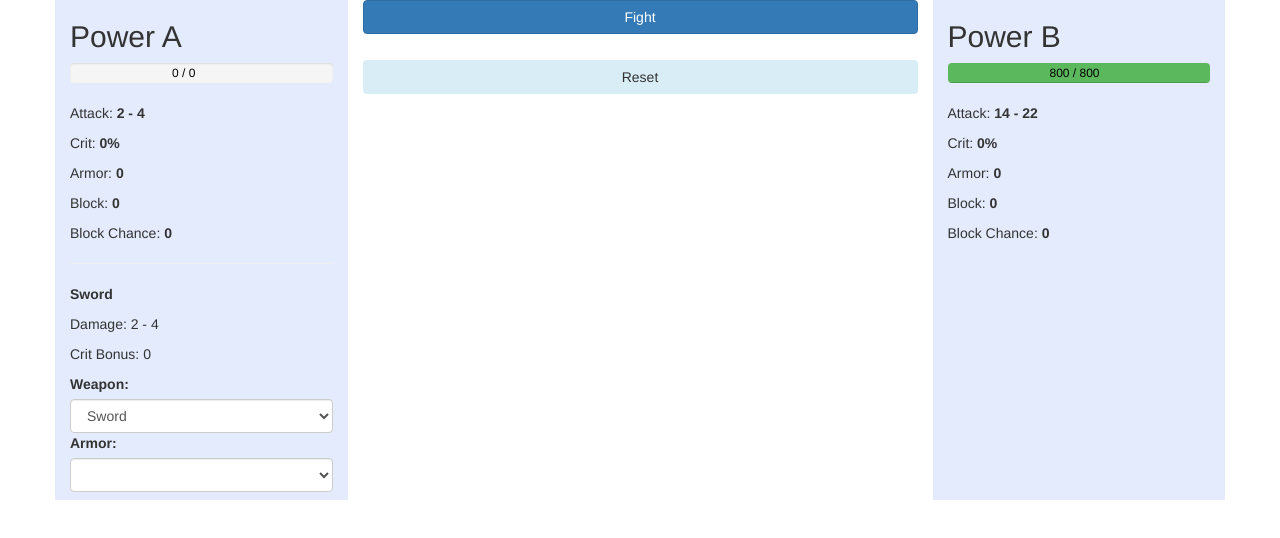
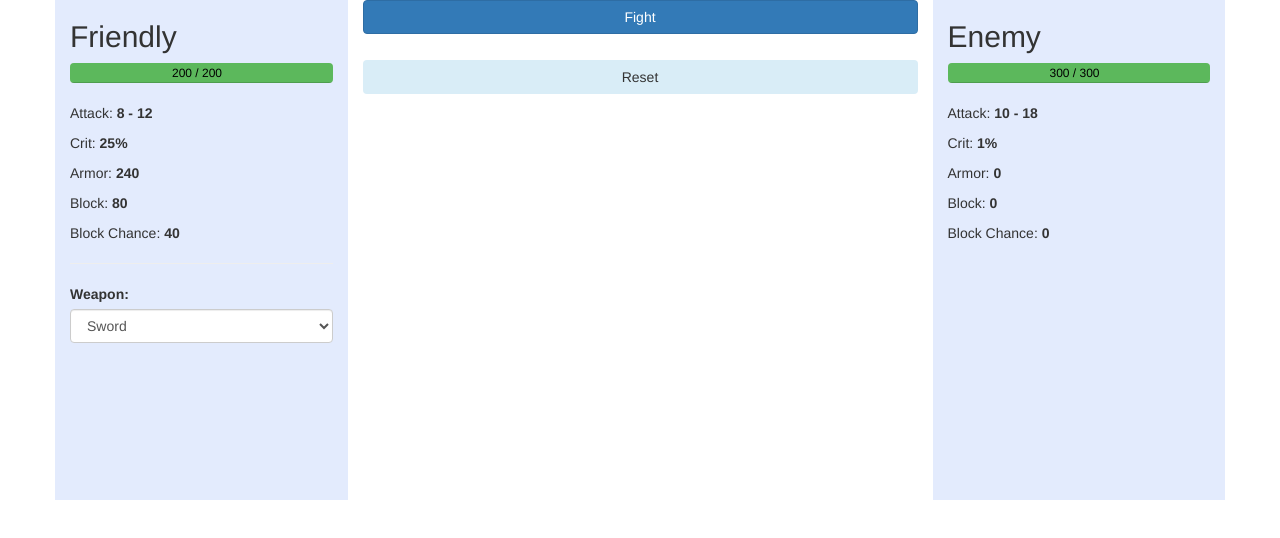
Before and after one commit to eldarmoore/Angular7, an Angular app: page / in a window 1280 px wide. Shown: the top 538 px of the page. Built offline with nearby package versions, Linux system fonts and the light colour scheme.

Commit message:
Working on OOP part

```diff
--- a/src/app/app.component.html
+++ b/src/app/app.component.html
@@ -1,36 +1,28 @@
 <div class="container">
   <div class="row">
 
-    <!-- Friendly Player Stats -->
+    <!-- Player 1 Player Stats -->
     <div class="col-md-3" style="background-color: #E3EBFD; height: 500px">
-      <h2>Power A</h2>
+      <h2>{{player1.name}}</h2>
 
       <!-- HEALTH BAR -->
       <div class="progress">
-        <div class="progress-bar {{ progressBar(prstHealth(player1_health, player1_currentHealth)) }}" role="progressbar" aria-valuenow="40"
-             aria-valuemin="0" aria-valuemax="100" [style.width.%]="prstHealth(player1_health, player1_currentHealth)">
-          <span class="progress-text">{{ player1_currentHealth }} / {{ player1_health }}</span>
+        <div class="progress-bar {{ progressBar(prstHealth(player1.health, player1.currentHealth)) }}" role="progressbar" aria-valuenow="40"
+             aria-valuemin="0" aria-valuemax="100" [style.width.%]="prstHealth(player1.health, player1.currentHealth)">
+          <span class="progress-text">{{ player1.currentHealth }} / {{ player1.health }}</span>
         </div>
       </div>
       <!-- END - HEALTH BAR -->
 
-      <p>Attack:  <b>{{ player1_minAttack + getItem(weaponSelected)[0].minAttack }} - {{ player1_maxAttack + getItem(weaponSelected)[0].maxAttack }}</b></p>
-      <p>Crit:    <b>{{ player1_criticalStrike + getItem(weaponSelected)[0].criticalStrike }}%</b></p>
+      <p>Attack:  <b>{{ player1.minAttack }} - {{ player1.maxAttack }}</b></p>
+      <p>Crit:    <b>{{ player1.criticalStrikeChance }}%</b></p>
       <p>Armor:   <b>{{ player1.armor }}</b></p>
       <p>Block:   <b>{{ player1.block }}</b></p>
       <p>Block Chance: <b>{{ player1.blockChance }}</b></p>
       <hr>
-      <!--<p>{{ displayItem[0].name }}</p>-->
-      <p><b>{{ getItem(weaponSelected)[0].name }}</b></p>
-      <p>Damage: {{ getItem(weaponSelected)[0].minAttack }} - {{ getItem(weaponSelected)[0].maxAttack }}</p>
-      <p>Crit Bonus: {{ getItem(weaponSelected)[0].criticalStrike }}</p>
       <label for="player1-weapons-list">Weapon:</label>
-      <select id="player1-weapons-list" class="form-control" [(ngModel)]="weaponSelected">
-        <option *ngFor="let weapon of items" [value]="weapon.name" [selected]="weapon.name == 'Sword'">{{ weapon.name }}</option>
-      </select>
-      <label for="player1-armor-list">Armor:</label>
-      <select id="player1-armor-list" class="form-control" [(ngModel)]="armorSelected">
-        <!--<option *ngFor="let item of items" [value]="item.name" [selected]="item.name == 'Sword'">{{ item.name }}</option>-->
+      <select id="player1-weapons-list" class="form-control">
+        <option *ngFor="let item of items.weapons" [value]="item.name" [selected]="item.name == 'Sword'">{{ item.name }}</option>
       </select>
     </div>
 
@@ -39,24 +31,16 @@
       <button class="btn btn-primary col-md-12" (click)="onFight()">Fight</button>
       <p style="height: 50px">{{ status }}</p>
       <button class="btn bg-info col-md-12" (click)="resetStats()">Reset</button>
-      <!--<div class="row">-->
-        <!--<div class="col-md-6">-->
-          <!--<p *ngFor="let log of friendlyCombatLog">Friendly hits Enemy for <span style="color: blue;">{{ log }}</span></p>-->
-        <!--</div>-->
-        <!--<div class="col-md-6">-->
-          <!--<p *ngFor="let log of enemyCombatLog">Enemy hits Friendly for <span style="color: red;">{{ log }}</span></p>-->
-        <!--</div>-->
-      <!--</div>-->
       <div class="row">
         <div class="col-md-12">
-          <p *ngFor="let log of combatlog">{{ log }}</p>
+          <p *ngFor="let log of combatlog" >{{ log }}</p>
         </div>
       </div>
     </div>
 
     <!-- Target Stats -->
     <div class="col-md-3" style="background-color: #E3EBFD; height: 500px">
-      <h2>Power B</h2>
+      <h2>{{ player2.name }}</h2>
 
       <!-- HEALTH BAR -->
       <div class="progress">
@@ -69,7 +53,7 @@
       <!-- END - HEALTH BAR -->
 
       <p>Attack:  <b>{{ player2.minAttack }} - {{ player2.maxAttack }}</b></p>
-      <p>Crit:    <b>{{ player2.criticalStrike }}%</b></p>
+      <p>Crit:    <b>{{ player2.criticalStrikeChance }}%</b></p>
       <p>Armor:   <b>{{ player2.armor }}</b></p>
       <p>Block:   <b>{{ player2.block }}</b></p>
       <p>Block Chance: <b>{{ player2.blockChance }}</b></p>
--- a/src/app/app.component.ts
+++ b/src/app/app.component.ts
@@ -1,7 +1,7 @@
 import {Component, OnInit} from '@angular/core';
-import {CharacterModel} from './models/character.model';
+import {Character} from './models/Character';
 import {Items} from './services/items.service';
-import {Item} from './models/item.model';
+import {Weapon} from './models/Weapon';
 
 @Component({
   selector: 'app-root',
@@ -12,52 +12,27 @@ export class AppComponent implements OnInit {
 
   public weaponSelected: string;
   public armorSelected: string;
-  public player1FilteredAttack: number;
-  public player2FilteredAttack: number;
-  public player1: CharacterModel = new CharacterModel('Friendly', 2, 1, 0, 200, 200, 0, 0, 0, 4);
-  public player2: CharacterModel = new CharacterModel('Enemy', 22, 14, 0, 800, 800, 0, 0, 0, 4);
+  public player1CurrentAttack: number;
+  public player2CurrentAttack: number;
+  public player1: Character = new Character('Friendly', 12, 8, 25, 200, 200, 240, 40, 80, 0, 3.5);
+  public player2: Character = new Character('Enemy', 18, 10, 1, 300, 300, 0, 0, 0, 0, 3.5);
   public status: string;
-  public player1CritTrigger: boolean;
-  public player2CritTrigger: boolean;
   public combatlog = [];
-  displayItem: Item[];
-  items: Item[] = new Items().items;
-
-  public player1_minAttack = 0;
-  public player1_maxAttack = 0;
-  public player1_criticalStrike = 0;
-  public player1_critMultiplier = 0;
-  public player1_health = 0;
-  public player1_currentHealth = 0;
+  public items: Items = new Items();
 
   constructor() {
-    console.log(this.combatlog.length);
     this.weaponSelected = 'Sword';
-  }
-
-  getItem(name) {
-    const obj: Item[] = this.items.filter(function(node) {
-      return node.name === name;
-    });
-    return obj;
+    console.log(this.items.weapons);
   }
 
   ngOnInit() {
   }
 
   resetStats() {
-    this.player1_currentHealth = this.player1.health + this.getItem(this.weaponSelected)[0].health;
+    this.player1.currentHealth = this.player1.health;
     this.player2.currentHealth = this.player2.health;
     this.combatlog = [];
     this.status = '';
-  }
-
-  public playerCritTest(crit) {
-    if (crit === true) {
-      return '*critically hit*';
-    } else {
-      return 'hit';
-    }
   }
 
   public prstHealth(health, currentHealth) {
@@ -82,7 +57,15 @@ export class AppComponent implements OnInit {
     if (Math.random() * 100 < chance) {
       return damage * critMultiplier;
     } else {
-      return damage;
+      return false;
+    }
+  }
+
+  playerCritTest(crit) {
+    if (crit > 0) {
+      return '*critically hit*';
+    } else {
+      return 'hit';
     }
   }
 
@@ -102,75 +85,71 @@ export class AppComponent implements OnInit {
     return Math.round((1 - (armor / 1000)) * damage);
   }
 
+  // Generate random number between min - max
+  randomAttack(minAttack, maxAttack) {
+    // Math.floor(Math.random() * (max - min + 1)) + min
+    return Math.floor(Math.random() * (maxAttack - minAttack) + 1) + minAttack;
+  }
+
+  returnHelthStatus(attacker, defenderHealth) {
+    if (attacker >= 0) {
+      if (defenderHealth - attacker > 0) {
+        defenderHealth -= attacker;
+        return defenderHealth;
+      } else {
+        defenderHealth = 0;
+        return defenderHealth;
+      }
+    } else {
+      console.log('Player1 attack is null');
+    }
+  }
+
   onFight() {
 
     if (this.combatlog.length > 0) {
 
-      if (this.player1_health && this.player2.currentHealth > 0) {
+      if (this.player1.currentHealth && this.player2.currentHealth > 0) {
 
-        // Generate random number between min - max
-        // Math.floor(Math.random() * (max - min + 1)) + min
-        const friendlyAttackBasic = Math.floor(Math.random() * (this.player1_maxAttack - this.player1_minAttack) + 1) + this.player1_minAttack;
+        // Get Random Value
+        this.player1CurrentAttack = this.randomAttack(this.player1.minAttack, this.player1.maxAttack);
+        this.player2CurrentAttack = this.randomAttack(this.player2.minAttack, this.player2.maxAttack);
 
         // Critical strike chance
-        const friendlyAttack = this.critChance(this.player1_criticalStrike, friendlyAttackBasic, this.player1_critMultiplier);
-        console.log(this.player1_criticalStrike);
-        console.log(this.player1CritTrigger);
-        if (friendlyAttack !== friendlyAttackBasic) {
-          this.player1CritTrigger = true;
-        } else {
-          this.player1CritTrigger = false;
+        const ifCritPlayer1 = this.critChance(this.player1.criticalStrikeChance, this.player1CurrentAttack, this.player1.critMultiplier);
+        const ifCritPlayer2 = this.critChance(this.player2.criticalStrikeChance, this.player2CurrentAttack, this.player2.critMultiplier);
+
+        console.log(ifCritPlayer1);
+
+        if (ifCritPlayer1) {
+          this.player1CurrentAttack = ifCritPlayer1;
+        }
+        if (ifCritPlayer2) {
+          this.player2CurrentAttack = ifCritPlayer2;
         }
 
-        if (friendlyAttack >= 0) {
-          this.player1FilteredAttack = this.blockChance(this.player2.blockChance, this.armorMitigation(friendlyAttack, this.player2.armor), this.player2.block);
-          if (this.player2.currentHealth - this.player1FilteredAttack > 0) {
-            this.player2.currentHealth -= this.player1FilteredAttack;
-          } else {
-            this.player2.currentHealth = 0;
-            this.status = 'Friendly player has WON!';
-          }
-        } else {
-          console.log('Player1 attack is null');
+        // Attack after block and armor
+        this.player1CurrentAttack = this.blockChance(this.player2.blockChance, this.armorMitigation(this.player1CurrentAttack, this.player2.armor), this.player2.block);
+        this.player2CurrentAttack = this.blockChance(this.player1.blockChance, this.armorMitigation(this.player2CurrentAttack, this.player1.armor), this.player1.block);
+
+        // Player1 turn
+        this.player2.currentHealth = this.returnHelthStatus(this.player1CurrentAttack, this.player2.currentHealth);
+
+        // Player2 turn
+        this.player1.currentHealth = this.returnHelthStatus(this.player2CurrentAttack, this.player1.currentHealth);
+
+        const log = this.player1.name + ' ' + this.playerCritTest(ifCritPlayer1) +  ' ' + this.player2.name + ' for ' + this.player1CurrentAttack.toString() + ' damage and get ' + this.playerCritTest(ifCritPlayer2) + ' by ' + this.player2CurrentAttack.toString() + ' damage.';
+        this.combatlog.push(log);
+
+        if (!this.player1.currentHealth && !this.player2.currentHealth) {
+          this.combatlog.push('Match is even!');
+        } else if (!this.player1.currentHealth) {
+          this.combatlog.push(this.player2.name + ' has Won the Fight!');
+        } else if (!this.player2.currentHealth) {
+          this.combatlog.push(this.player1.name + ' has Won the Fight!');
         }
-
-        // Generate random number between min - max
-        // Math.floor(Math.random() * (max - min + 1)) + min
-        const enemyAttackBasic = Math.floor(Math.random() * (this.player2.maxAttack - this.player2.minAttack + 1)) + this.player2.minAttack;
-
-        // Critical strike chance
-        const enemyAttack = this.critChance(this.player2.criticalStrike, enemyAttackBasic, this.player2.critMultiplier);
-        if (enemyAttack !== enemyAttackBasic) {
-          this.player2CritTrigger = true;
-          console.log(enemyAttackBasic);
-          console.log(enemyAttack);
-          console.log(this.player1CritTrigger);
-        } else {
-          this.player1CritTrigger = false;
-        }
-        if (enemyAttack >= 0) {
-          this.player2FilteredAttack = this.blockChance(this.player1.blockChance, this.armorMitigation(enemyAttack, this.player1.armor), this.player1.armor);
-          if (this.player1_currentHealth - this.player2FilteredAttack > 0) {
-            this.player1_currentHealth -= this.player2FilteredAttack;
-          } else {
-            this.player1_currentHealth = 0;
-            this.status = 'Enemy player has WON!';
-          }
-        } else {
-          console.log('Player2 attack is null');
-        }
-
-        const log = 'You ' + this.playerCritTest(this.player1CritTrigger) + ' your target for ' + this.player1FilteredAttack.toString() + ' damage and get ' + this.playerCritTest(this.player2CritTrigger) + ' by ' + this.player2FilteredAttack.toString() + ' damage.';
-        this.combatlog.push(log);
       }
     } else {
-      this.player1_minAttack = this.player1.minAttack + this.getItem(this.weaponSelected)[0].minAttack;
-      this.player1_maxAttack = this.player1.maxAttack + this.getItem(this.weaponSelected)[0].maxAttack;
-      this.player1_criticalStrike = this.player1.criticalStrike + this.getItem(this.weaponSelected)[0].criticalStrike;
-      this.player1_critMultiplier = this.player1.critMultiplier + this.getItem(this.weaponSelected)[0].critMultiplier;
-      this.player1_health = this.player1.health + this.getItem(this.weaponSelected)[0].health;
-      this.player1_currentHealth = this.player1.health + this.getItem(this.weaponSelected)[0].health;
-
       this.combatlog.push('Fight Started!');
     }
 
--- a/src/app/models/item.model.ts
+++ b/src/app/models/Weapon.ts
@@ -1,4 +1,4 @@
-export class Item {
+export class Weapon {
 
   constructor(
     public name: string,
--- a/src/app/services/items.service.ts
+++ b/src/app/services/items.service.ts
@@ -1,17 +1,14 @@
-import { Item } from '../models/item.model';
+import { Weapon } from '../models/Weapon';
 
 export class Items {
-  items: Item[] = [];
+  weapons: Weapon[] = [];
 
   constructor() {
-    this.items.push(new Item('Hatchet', 3, 6, 0, 0, 0, 0, 0, 1));
-    this.items.push(new Item('Sword', 2, 4, 0, 0, 0, 0, 0, 1));
-    this.items.push(new Item('Pike', 4, 8, 0, 0, 0, 0, 0, 1));
-    this.items.push(new Item('Axe', 8, 16, 0, 0, 0, 0, 0, 1));
-    this.items.push(new Item('Gladius', 24, 48, 12, 20, 0, 0, 0, 1));
-    this.items.push(new Item('Excalibur', 124, 188, 22, 128, 0, 0, 0, 1));
-    this.items.push(new Item('Dress', 24, 48, 12, 20, 0, 0, 0, 2));
-    this.items.push(new Item('Cloths', 24, 48, 12, 20, 0, 0, 0, 2));
-    this.items.push(new Item('Leather', 24, 48, 12, 20, 0, 0, 0, 2));
+    this.weapons.push(new Weapon('Hatchet', 3, 6, 0, 0, 0, 0, 0, 1));
+    this.weapons.push(new Weapon('Sword', 2, 4, 0, 0, 0, 0, 0, 1));
+    this.weapons.push(new Weapon('Pike', 4, 8, 0, 0, 0, 0, 0, 1));
+    this.weapons.push(new Weapon('Axe', 8, 16, 0, 0, 0, 0, 0, 1));
+    this.weapons.push(new Weapon('Gladius', 24, 48, 12, 20, 0, 0, 0, 1));
+    this.weapons.push(new Weapon('Excalibur', 124, 188, 22, 128, 0, 0, 0, 1));
   }
 }
```
Also changed, not shown: src/app/models/Character.ts (renamed from src/app/models/character.model.ts, +5 -5 lines), src/app/pipes/no-sanitize.pipe.ts (added, +15 -0 lines), src/app/models/characterBuffs.model.ts (deleted).
